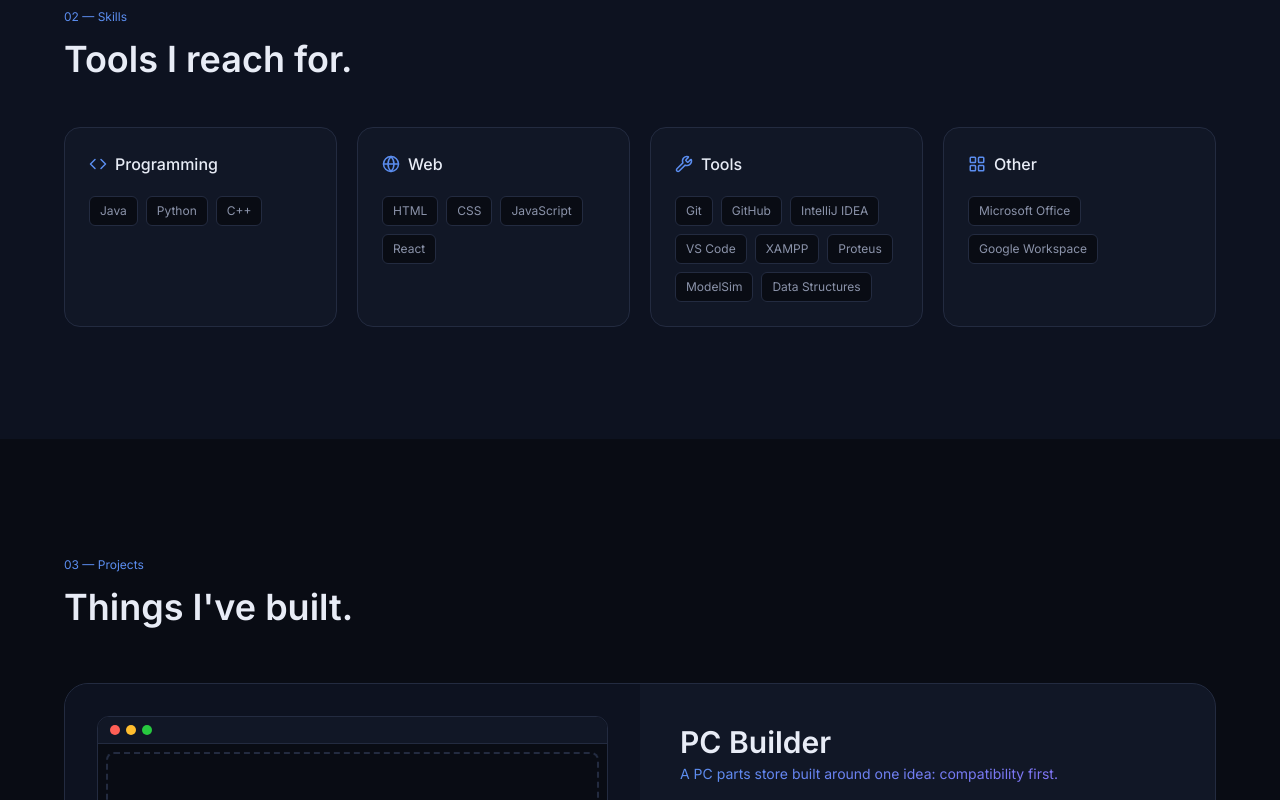
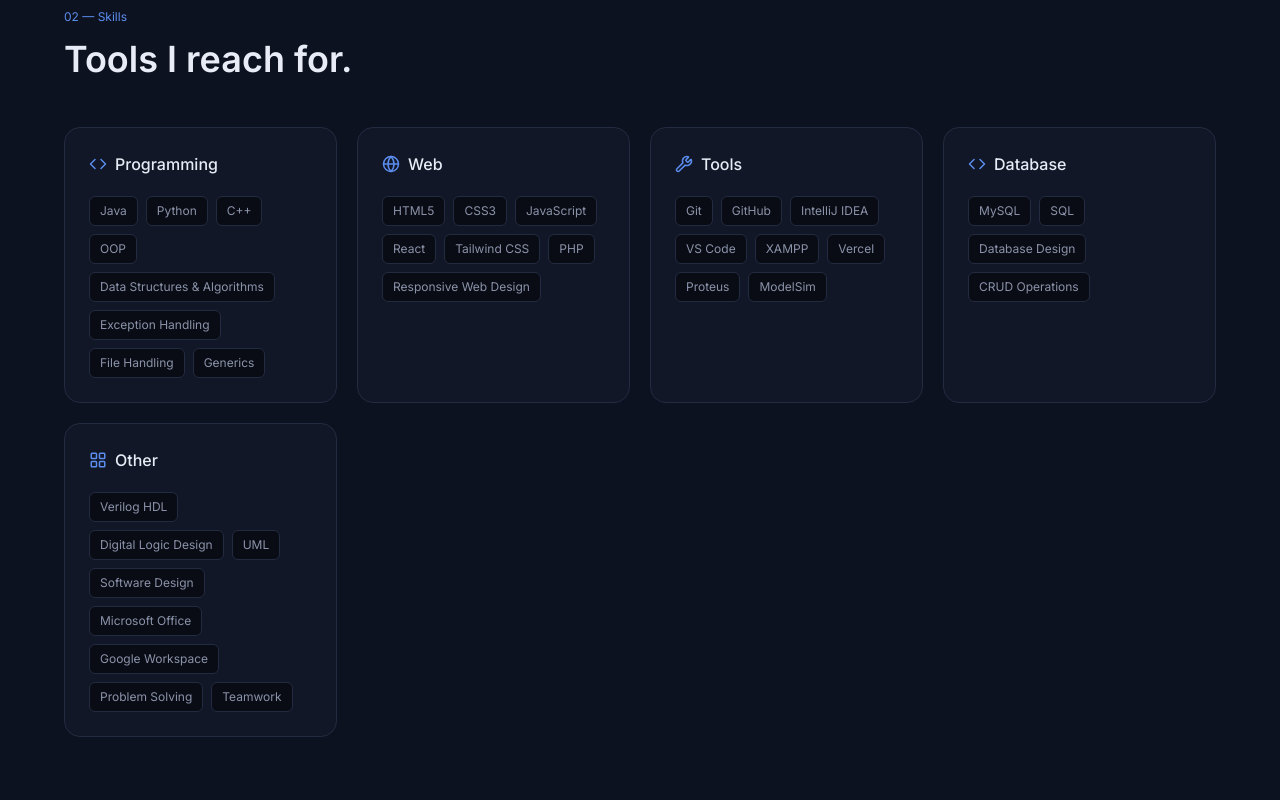
Before and after one commit to Abdo2552/abdelrahman-portfolio, a React (Vite) app: page / in a window 1280 px wide. Shown: the part 1740-2540 px from the top of the page. Built offline with nearby package versions, Linux system fonts and the light colour scheme.

Commit message:
Update skills

```diff
--- a/src/data/profile.js
+++ b/src/data/profile.js
@@ -17,21 +17,56 @@ export const profile = {
   // TODO: add your LinkedIn profile URL
 };
 
+export const skills = {
+  Programming: [
+    "Java",
+    "Python",
+    "C++",
+    "OOP",
+    "Data Structures & Algorithms",
+    "Exception Handling",
+    "File Handling",
+    "Generics"
+  ],
 
-export const skills = {
-  Programming: ["Java", "Python", "C++"],
-  Web: ["HTML", "CSS", "JavaScript", "React"],
+  Web: [
+    "HTML5",
+    "CSS3",
+    "JavaScript",
+    "React",
+    "Tailwind CSS",
+    "PHP",
+    "Responsive Web Design"
+  ],
+
   Tools: [
     "Git",
     "GitHub",
     "IntelliJ IDEA",
     "VS Code",
     "XAMPP",
+    "Vercel",
     "Proteus",
-    "ModelSim",
-    "Data Structures"
+    "ModelSim"
   ],
-  Other: ["Microsoft Office", "Google Workspace"],
+
+  Database: [
+    "MySQL",
+    "SQL",
+    "Database Design",
+    "CRUD Operations"
+  ],
+
+  Other: [
+    "Verilog HDL",
+    "Digital Logic Design",
+    "UML",
+    "Software Design",
+    "Microsoft Office",
+    "Google Workspace",
+    "Problem Solving",
+    "Teamwork"
+  ]
 };
 
 export const journey = [
@@ -53,12 +88,14 @@ export const journey = [
 ];
 
 export const services = [
-  "Website Development",
+  "Web Development",
   "Front-End Development",
+  "React Development",
+  "Responsive Web Design",
   "Java Application Development",
-  "Object-Oriented Programming Solutions",
-  "Basic Database Integration",
-  "Responsive Website Design",
-  "Software Project Development",
-  "Website Maintenance and Improvements",
+  "Object-Oriented Programming",
+  "Database Integration",
+  "Software Engineering Projects",
+  "UML & Software Design",
+  "Website Maintenance",
 ];
```
